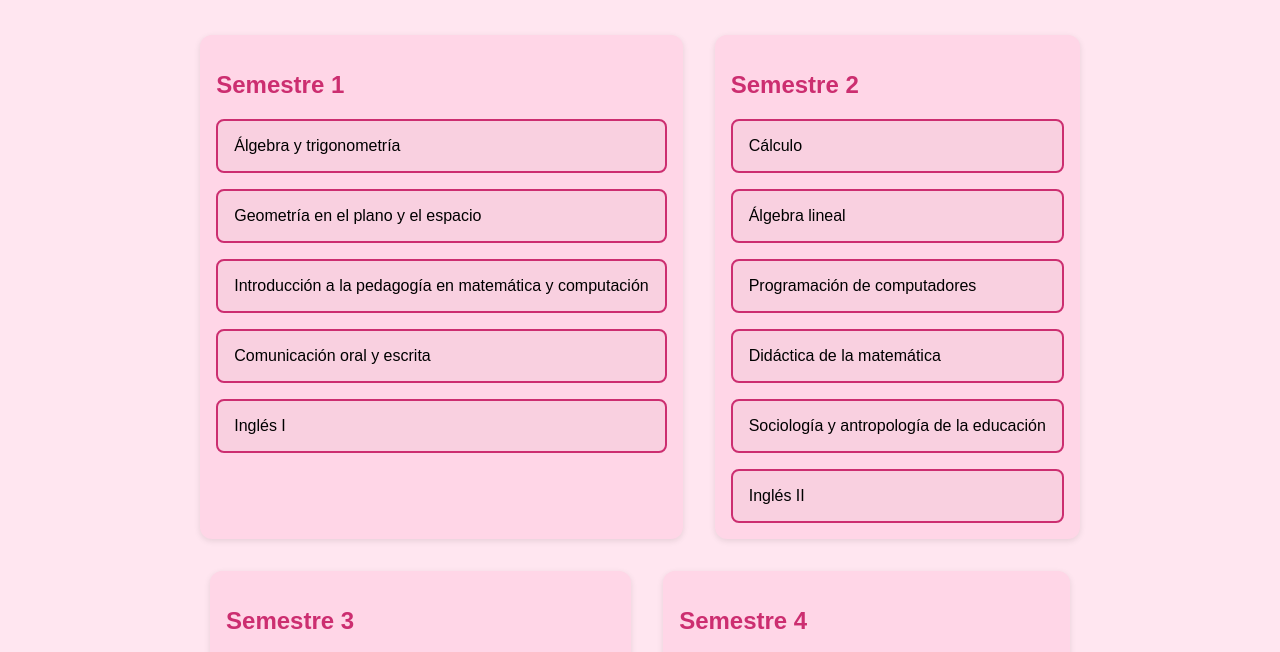
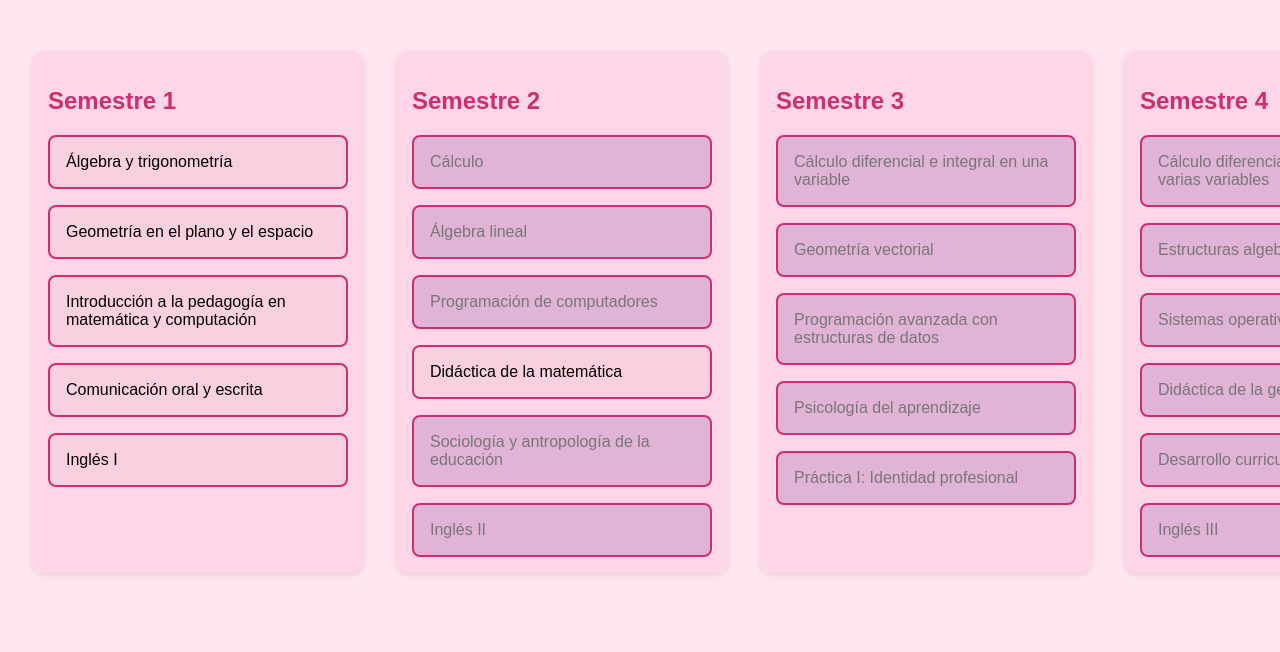
Before and after one commit to Martinaegh/Malla, a plain HTML site: page index.html in a window 1280 px wide. Shown: the part 125-777 px from the top of the page. Drawn offline with Linux system fonts and the light colour scheme.

Commit message:
Update index.html

```diff
--- a/index.html
+++ b/index.html
@@ -16,8 +16,7 @@
       color: #cc2e70;
     }
     .semestre {
-      display: flex;
-      flex-direction: column;
+      min-width: 300px;
       background-color: #ffd6e7;
       padding: 1em;
       margin: 1em;
@@ -25,8 +24,8 @@
       box-shadow: 0 2px 6px rgba(0, 0, 0, 0.1);
     }
     .grid {
-      display: grid;
-      grid-template-columns: repeat(auto-fit, minmax(220px, 1fr));
+      display: flex;
+      flex-direction: column;
       gap: 1em;
     }
     .ramo {
@@ -46,10 +45,16 @@
       text-decoration: line-through;
       opacity: 0.7;
     }
+    .ramo.bloqueado {
+      background-color: #e0b3d7;
+      color: #777;
+      cursor: not-allowed;
+    }
     .malla {
       display: flex;
-      flex-wrap: wrap;
-      justify-content: center;
+      flex-direction: row;
+      overflow-x: auto;
+      padding: 1em;
     }
   </style>
 </head>
@@ -59,64 +64,52 @@
 
   <script>
     const ramos = [
-      {
-        semestre: 1,
-        asignaturas: [
-          "Álgebra y trigonometría",
-          "Geometría en el plano y el espacio",
-          "Introducción a la pedagogía en matemática y computación",
-          "Comunicación oral y escrita",
-          "Inglés I"
-        ]
-      },
-      {
-        semestre: 2,
-        asignaturas: [
-          "Cálculo",
-          "Álgebra lineal",
-          "Programación de computadores",
-          "Didáctica de la matemática",
-          "Sociología y antropología de la educación",
-          "Inglés II"
-        ]
-      },
-      {
-        semestre: 3,
-        asignaturas: [
-          "Cálculo diferencial e integral en una variable",
-          "Geometría vectorial",
-          "Programación avanzada con estructuras de datos",
-          "Psicología del aprendizaje",
-          "Práctica I: Identidad profesional"
-        ]
-      },
-      {
-        semestre: 4,
-        asignaturas: [
-          "Cálculo diferencial e integral en varias variables",
-          "Estructuras algebraicas",
-          "Sistemas operativos",
-          "Didáctica de la geometría",
-          "Desarrollo curricular",
-          "Inglés III"
-        ]
-      },
-      {
-        semestre: 5,
-        asignaturas: [
-          "Electivo de matemática",
-          "Estadística descriptiva y probabilidad",
-          "Redes de computadoras y aplicaciones móviles",
-          "Didáctica del álgebra",
-          "Inglés IV",
-          "Práctica II: diversidad e inclusión"
-        ]
-      }
-      // Puedes seguir agregando semestres y ramos hasta el 10mo
+      { semestre: 1, asignaturas: [
+        { nombre: "Álgebra y trigonometría", id: "algTrig" },
+        { nombre: "Geometría en el plano y el espacio", id: "geomPlano" },
+        { nombre: "Introducción a la pedagogía en matemática y computación", id: "introPed" },
+        { nombre: "Comunicación oral y escrita", id: "comOral" },
+        { nombre: "Inglés I", id: "ing1" },
+      ]},
+      { semestre: 2, asignaturas: [
+        { nombre: "Cálculo", id: "calculo", req: ["algTrig"] },
+        { nombre: "Álgebra lineal", id: "algLineal", req: ["algTrig", "geomPlano"] },
+        { nombre: "Programación de computadores", id: "prog", req: ["introPed"] },
+        { nombre: "Didáctica de la matemática", id: "didMate" },
+        { nombre: "Sociología y antropología de la educación", id: "socAnt", req: ["introPed"] },
+        { nombre: "Inglés II", id: "ing2", req: ["ing1"] },
+      ]},
+      { semestre: 3, asignaturas: [
+        { nombre: "Cálculo diferencial e integral en una variable", id: "calculo1", req: ["calculo"] },
+        { nombre: "Geometría vectorial", id: "geomVect", req: ["algLineal"] },
+        { nombre: "Programación avanzada con estructuras de datos", id: "progAdv", req: ["prog"] },
+        { nombre: "Psicología del aprendizaje", id: "psico", req: ["socAnt"] },
+        { nombre: "Práctica I: Identidad profesional", id: "prac1", req: ["socAnt"] },
+      ]},
+      { semestre: 4, asignaturas: [
+        { nombre: "Cálculo diferencial e integral en varias variables", id: "calculo2", req: ["calculo1"] },
+        { nombre: "Estructuras algebraicas", id: "estrucAlg", req: ["algLineal"] },
+        { nombre: "Sistemas operativos", id: "sisOp", req: ["progAdv"] },
+        { nombre: "Didáctica de la geometría", id: "didGeom", req: ["didMate"] },
+        { nombre: "Desarrollo curricular", id: "desCur", req: ["psico"] },
+        { nombre: "Inglés III", id: "ing3", req: ["ing2"] },
+      ]},
+      { semestre: 5, asignaturas: [
+        { nombre: "Electivo de matemática", id: "electMat", req: ["calculo1"] },
+        { nombre: "Estadística descriptiva y probabilidad", id: "estad1", req: ["calculo2"] },
+        { nombre: "Redes de computadoras y aplicaciones móviles", id: "redes", req: ["sisOp"] },
+        { nombre: "Didáctica del álgebra", id: "didAlg", req: ["algLineal", "didMate"] },
+        { nombre: "Inglés IV", id: "ing4", req: ["ing3"] },
+        { nombre: "Práctica II: diversidad e inclusión", id: "prac2", req: ["prac1"] },
+      ]}
     ];
+
+    const completados = new Set();
 
     const container = document.getElementById('malla');
 
+    function crearMalla() {
+      container.innerHTML = '';
       ramos.forEach(bloque => {
         const sem = document.createElement('div');
         sem.className = 'semestre';
@@ -129,13 +122,25 @@
         const grid = document.createElement('div');
         grid.className = 'grid';
 
-      bloque.asignaturas.forEach(nombre => {
+        bloque.asignaturas.forEach(asig => {
           const ramo = document.createElement('div');
           ramo.className = 'ramo';
-        ramo.textContent = nombre;
+          ramo.textContent = asig.nombre;
+
+          const requisitos = asig.req || [];
+          const habilitado = requisitos.every(r => completados.has(r));
+
+          if (!habilitado) ramo.classList.add('bloqueado');
+          if (completados.has(asig.id)) ramo.classList.add('completado');
 
           ramo.addEventListener('click', () => {
-          ramo.classList.toggle('completado');
+            if (!habilitado) return;
+            if (completados.has(asig.id)) {
+              completados.delete(asig.id);
+            } else {
+              completados.add(asig.id);
+            }
+            crearMalla();
           });
 
           grid.appendChild(ramo);
@@ -144,6 +149,9 @@
         sem.appendChild(grid);
         container.appendChild(sem);
       });
+    }
+
+    crearMalla();
   </script>
 </body>
 </html>
```
Lines whose indentation alone changed are shown as unchanged.
